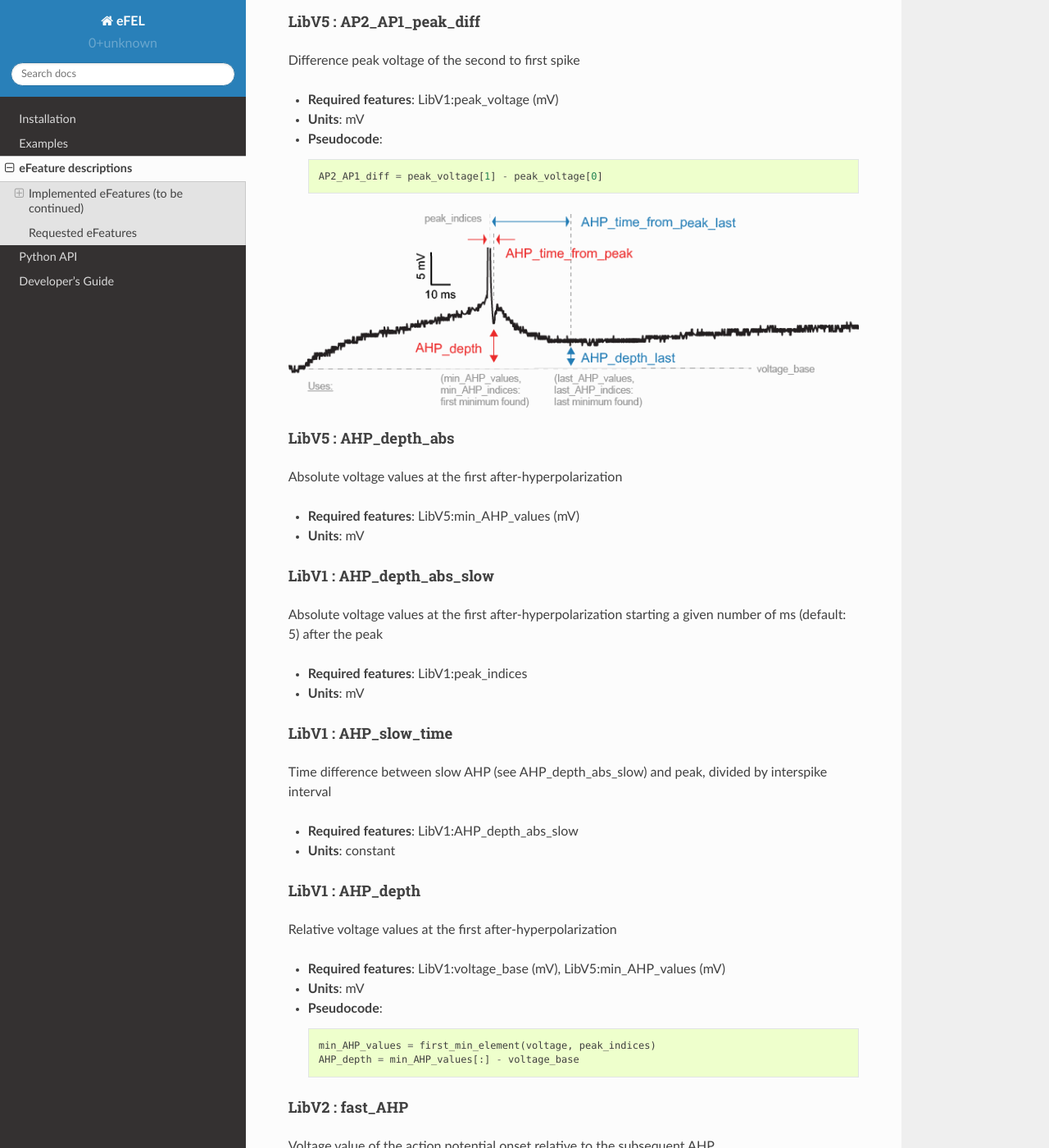
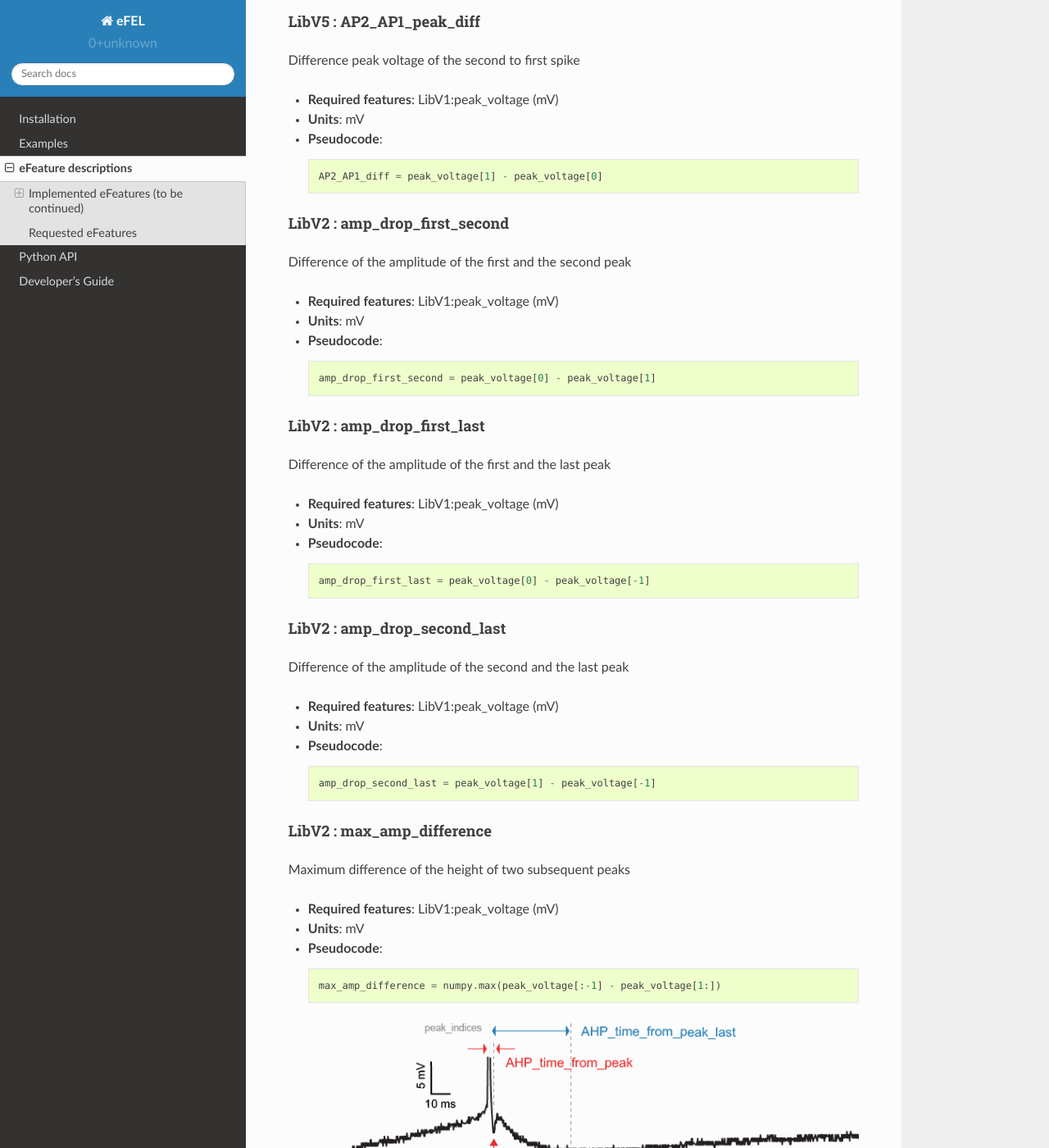
Before and after one commit to BlueBrain/eFEL, a Sphinx documentation site: the page built from docs/source/eFeatures.rst, in a window 1280 px wide and 1400 px high, scrolled down 10786 px. Shown: the whole window at 82% size. Built offline with Sphinx 7.4.7 and the Read the Docs theme 2.0.0, drawn with Linux system fonts in a browser that asks for light colours.

```diff
--- a/docs/source/eFeatures.rst
+++ b/docs/source/eFeatures.rst
@@ -502,6 +502,50 @@ Difference peak voltage of the second to first spike
 - **Pseudocode**: ::
 
     AP2_AP1_diff = peak_voltage[1] - peak_voltage[0]
+
+LibV2 : amp_drop_first_second
+~~~~~~~~~~~~~~~~~~~~~~~~~~~~~
+
+Difference of the amplitude of the first and the second peak
+
+- **Required features**: LibV1:peak_voltage (mV)
+- **Units**: mV
+- **Pseudocode**: ::
+
+    amp_drop_first_second = peak_voltage[0] - peak_voltage[1]
+
+LibV2 : amp_drop_first_last
+~~~~~~~~~~~~~~~~~~~~~~~~~~~
+
+Difference of the amplitude of the first and the last peak
+
+- **Required features**: LibV1:peak_voltage (mV)
+- **Units**: mV
+- **Pseudocode**: ::
+
+    amp_drop_first_last = peak_voltage[0] - peak_voltage[-1]
+
+LibV2 : amp_drop_second_last
+~~~~~~~~~~~~~~~~~~~~~~~~~~~~
+
+Difference of the amplitude of the second and the last peak
+
+- **Required features**: LibV1:peak_voltage (mV)
+- **Units**: mV
+- **Pseudocode**: ::
+
+    amp_drop_second_last = peak_voltage[1] - peak_voltage[-1]
+
+LibV2 : max_amp_difference
+~~~~~~~~~~~~~~~~~~~~~~~~~~
+
+Maximum difference of the height of two subsequent peaks
+
+- **Required features**: LibV1:peak_voltage (mV)
+- **Units**: mV
+- **Pseudocode**: ::
+
+    max_amp_difference = numpy.max(peak_voltage[:-1] - peak_voltage[1:])
 
 .. image:: _static/figures/AHP.png
 
```
Also changed, not shown: 1 other file.
